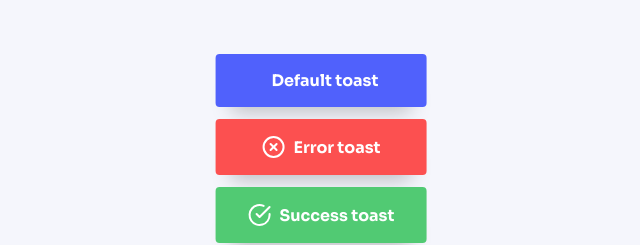
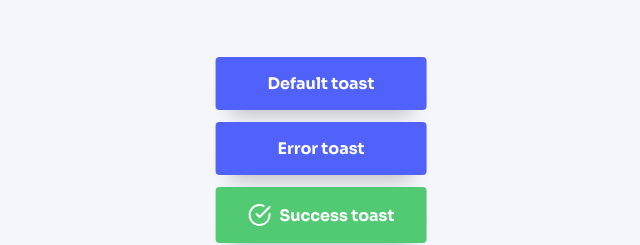
Before and after one commit to lucavini/mycontacts_frontend, a React (Create React App) app: page / in a window 1280 px wide. Shown: the part 509-754 px from the top of the page, without its empty margins (319-959 px from the left). Built offline with nearby package versions, Linux system fonts and the light colour scheme; no server answers.

Commit message:
feat: tost event types

```diff
--- a/src/App/Components/Toast/ToastMessage/index.tsx
+++ b/src/App/Components/Toast/ToastMessage/index.tsx
@@ -7,13 +7,13 @@ import checkCircleIcon from '~Assets/icons/check-circle.svg';
 
 type Props = {
   text: string;
-  type?: 'default' | 'error' | 'success';
+  type: toast.ToastTypes['type'];
 };
 
 function ToastMessage({ text, type = 'default' }: Props) {
   return (
     <Container type={type}>
-      {type === 'error' && <img src={xCircleIcon} alt="error" />}
+      {type === 'danger' && <img src={xCircleIcon} alt="error" />}
       {type === 'success' && <img src={checkCircleIcon} alt="success" />}
       <strong>{text}</strong>
     </Container>
--- a/src/App/Components/Toast/ToastMessage/styles.ts
+++ b/src/App/Components/Toast/ToastMessage/styles.ts
@@ -7,16 +7,12 @@ const containerVariants = {
   success: css`
     background: ${({ theme }) => theme.colors.success.main};
   `,
-  error: css`
+  danger: css`
     background: ${({ theme }) => theme.colors.danger.main};
   `,
 };
 
-type Props = {
-  type: 'default' | 'error' | 'success';
-};
-
-export const Container = styled.div<Props>`
+export const Container = styled.div<toast.ToastTypes>`
   padding: 16px 32px;
   background: ${({ theme }) => theme.colors.primary.main};
   color: #fff;
@@ -31,7 +27,7 @@ export const Container = styled.div<Props>`
     margin-top: 12px;
   }
 
-  strong {
-    margin-left: 8px;
+  img {
+    margin-right: 8px;
   }
 `;
```
Also changed, not shown: src/Shared/models/toast.d.ts (added, +14 -0 lines).
